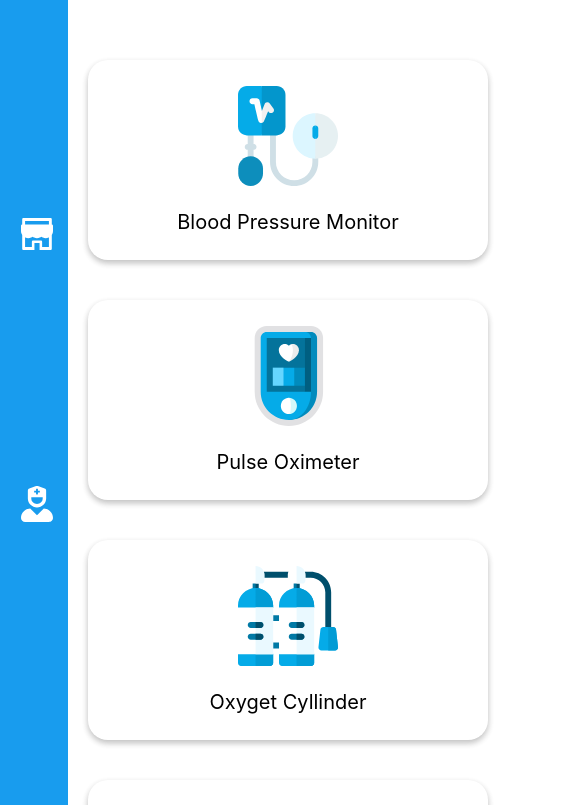
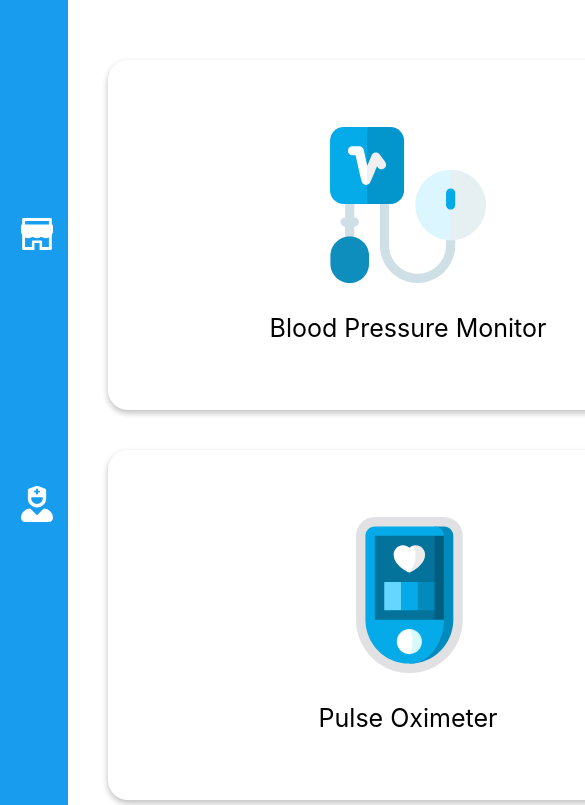
Before and after one commit to akshatvg/Medicist, a React (Create React App) app: page /allProducts in a window 390 px wide. Shown: the top 805 px of the page, 585 px wide, since content can reach past the window. Built offline with nearby package versions, Linux system fonts and the light colour scheme.

Commit message:
fixed responsiveness

```diff
--- a/src/components/productCategories.module.css
+++ b/src/components/productCategories.module.css
@@ -6,14 +6,17 @@
 }
 
 .product{
+	flex-grow: 1;
 	margin-top: 40px;
+	margin-left: 20px;
+	margin-right: 20px;
 	justify-content: center;
 	align-items: center;
 	display: flex;
 	flex-direction: column;
 	text-align: center;
-	width: 400px;
-	height: 200px;
+	width: 600px;
+	height: 350px;
 	box-shadow: 0 3px 6px rgba(0,0,0,0.16), 0 3px 6px rgba(0,0,0,0.11);
 	border-radius: 20px;
 }
@@ -22,7 +25,7 @@
 }
 
 .productImageContainer{
-	width: 100px;
+	width: 300px;
 }
 
 .productImage{
@@ -30,6 +33,6 @@
 }
 
 .productName{
-	font-size: 20px;
-	margin-top: 20px;
+	font-size: 25px;
+	margin-top: 26px;
 }
```
